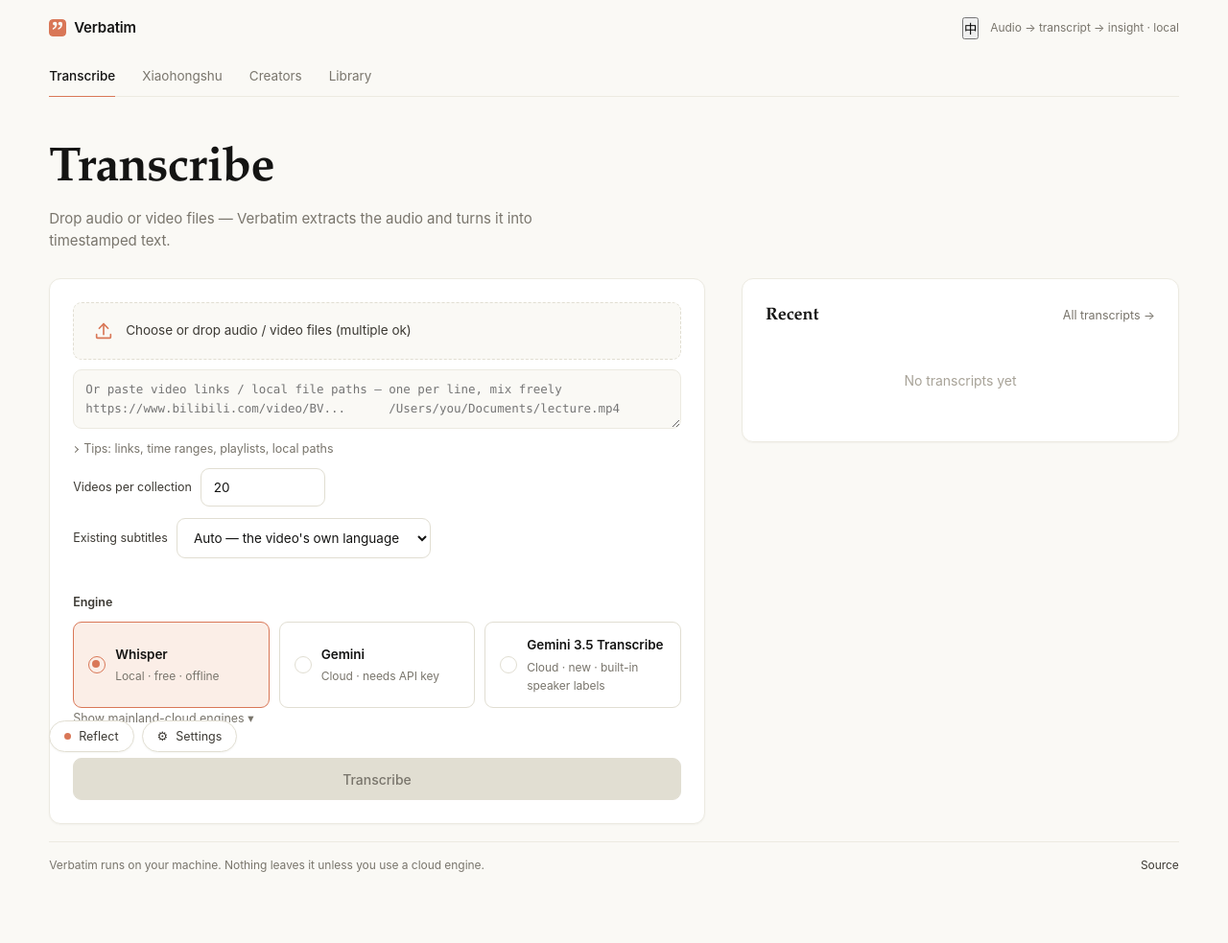
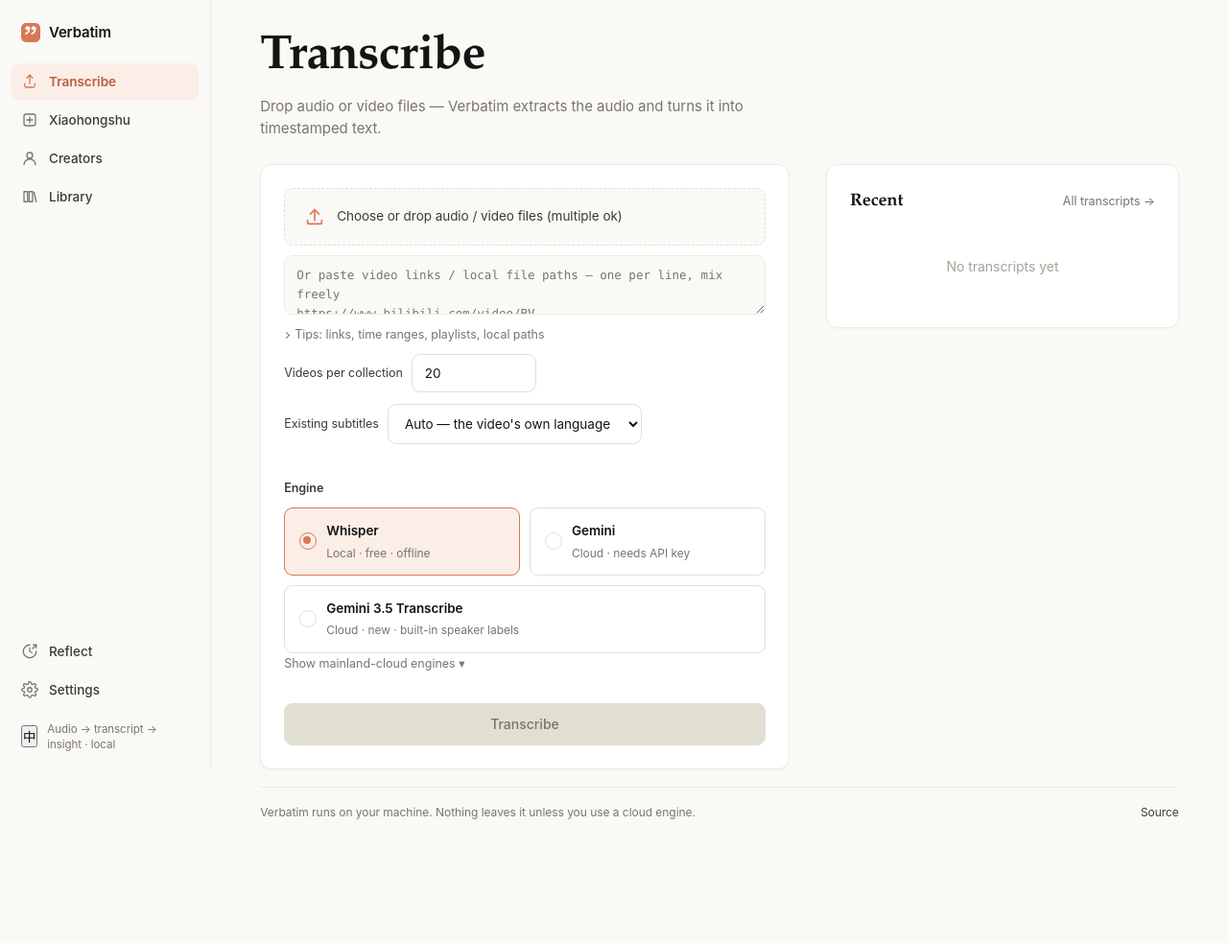
Before and after one commit to Kapozux/_Verbatim_, a Flask app: page / in a window 1280 px wide. Shown: the whole page at 96% size. After the commit the page ends 854 px from the top, so only its background shows below. Run offline with Flask 3, Linux system fonts and the light colour scheme; data that the repository does not hold is empty; some libraries are stand-ins or nearby versions.

Commit message:
App shell: left sidebar navigation, content fills the rest
Brand at the top of a sticky sidebar, the four sections below it,
Reflect / Settings / language at the bottom. The top tab strip and the
floating corner buttons are gone. Below 1080px the sidebar becomes a
top bar with the same items; below 700px the nav wraps.

Co-Authored-By: Claude Fable 5.1 <noreply@anthropic.com>

```diff
--- a/getAudio/static/style.css
+++ b/getAudio/static/style.css
@@ -24,8 +24,8 @@
   --gutter: clamp(16px, 4vw, 96px);      /* 顶栏、正文、页脚、角落按钮共用，左右边缘对齐 */
   --shell-w: 1800px;                      /* 唯一的宽度上限 */
   --col-gap: clamp(24px, 3vw, 56px);      /* 多栏栏间距 */
-  --fab-h: 64px;                          /* 左下角按钮行占用的高度，页脚给它让位 */
-  --footer-h: 104px;                      /* 页脚总高（含给角落按钮让出的底部空间）*/
+  --sidebar-w: clamp(220px, 15vw, 268px); /* 左侧导航栏宽度 */
+  --footer-h: 56px;                       /* 页脚高度（列表定高时扣掉）*/
   /* 视窗高度决定列表可见量：100vh − 列表顶部到页面顶部的距离（运行时量，写在元素的 --list-top 上）− 角落按钮行 */
   --list-top-fallback: 470px;
 }
@@ -957,18 +957,13 @@ body { display: flex; flex-direction: column; }
 
 /* 页脚：钉底，底部留出角落按钮的高度 */
 .site-footer {
-  margin-top: auto; padding: 14px 0 calc(var(--fab-h) + 8px); min-height: var(--footer-h);
+  margin-top: auto; padding: 16px 0 18px; min-height: var(--footer-h);
   border-top: 1px solid var(--line); font-size: 12px; color: var(--muted);
   display: flex; justify-content: space-between; gap: 16px; flex-wrap: wrap;
 }
 .site-footer a { color: var(--ink-soft); text-decoration: none; }
 .site-footer a:hover { color: var(--ink); }
 
-/* 角落按钮：左边缘 = 正文左边缘（外壳窄于视窗时按外壳算）*/
-.stats-fab {
-  left: max(var(--gutter), calc((100vw - var(--shell-w)) / 2 + var(--gutter)));
-  bottom: 16px;
-}
 
 /* 列表：按视窗高度定可见量，装不下在容器内滚 */
 /* 首屏填满：列表高度 = 视窗 − 列表顶部 − 页脚（页脚自身已含角落按钮的位置）− 卡片底边 */
@@ -1053,3 +1048,57 @@ body { display: flex; flex-direction: column; }
 .recent-list .history-item-actions { display: none; }
 .recent-list .history-item-name { font-size: 14px; }
 .recent-list .history-item-oneline { -webkit-line-clamp: 1; }
+
+
+/* ============================================================
+   应用外壳：左侧导航栏 + 内容区（导航贴边、品牌在顶、回顾/设置沉底）
+   ============================================================ */
+.app { display: grid; grid-template-columns: var(--sidebar-w) minmax(0, 1fr); min-height: 100vh; }
+.sidebar {
+  position: sticky; top: 0; height: 100vh; overflow: visible;
+  display: flex; flex-direction: column; gap: 4px;
+  padding: 18px 12px 16px; background: var(--paper); border-right: 1px solid var(--line);
+}
+.sb-brand { display: flex; align-items: center; gap: 9px; padding: 4px 10px 16px; font-size: 15px; font-weight: 600; letter-spacing: -.01em; color: var(--ink); }
+.sb-brand .logo { width: 20px; height: 20px; border-radius: 5px; }
+.sb-brand .demo-pill { margin-left: 4px; }
+.sb-nav { display: flex; flex-direction: column; gap: 2px; }
+.sidebar .nav-tab, .sb-item {
+  display: flex; align-items: center; gap: 11px; width: 100%; min-height: 38px;
+  padding: 8px 10px; margin: 0; border: 0; border-radius: var(--r-sm); background: none;
+  font-family: inherit; font-size: 13.5px; font-weight: 500; color: var(--ink-soft);
+  text-align: left; cursor: pointer; transition: background .15s ease, color .15s ease;
+}
+.sidebar .nav-tab svg, .sb-item svg { flex: none; color: var(--muted); }
+.sidebar .nav-tab:hover, .sb-item:hover { background: var(--card); color: var(--ink); }
+.sidebar .nav-tab.active { background: var(--coral-soft); color: var(--coral-deep); font-weight: 600; border-bottom: 0; }
+.sidebar .nav-tab.active svg { color: var(--coral); }
+.sb-tasks { position: relative; margin-top: 6px; }
+.sidebar .global-tasks { width: 100%; justify-content: flex-start; }
+.sidebar .global-tasks-pop { left: 0; top: calc(100% + 6px); }
+.sb-bottom { margin-top: auto; display: flex; flex-direction: column; gap: 2px; }
+.sb-foot { display: flex; align-items: center; gap: 10px; padding: 12px 10px 0; }
+.sb-foot .tagline { font-size: 11.5px; line-height: 1.4; color: var(--muted); }
+
+/* 内容区：只有一套 gutter；顶部不再有横向导航，主标题直接开始 */
+.content.container { padding: 0 var(--gutter); }
+.hero { padding: 34px 0 26px; }
+
+/* ---------- <1080：侧栏变成顶栏，导航横排 ---------- */
+@media (max-width: 1079.98px) {
+  .app { grid-template-columns: minmax(0, 1fr); }
+  .sidebar {
+    position: static; height: auto; flex-direction: row; flex-wrap: wrap; align-items: center;
+    gap: 4px 14px; padding: 10px var(--gutter); border-right: 0; border-bottom: 1px solid var(--line);
+  }
+  .sb-brand { padding: 4px 0; }
+  .sb-nav { flex-direction: row; flex: 1; gap: 2px; overflow-x: auto; }
+  .sidebar .nav-tab, .sb-item { width: auto; white-space: nowrap; }
+  .sb-tasks { margin-top: 0; }
+  .sb-bottom { margin-top: 0; flex-direction: row; align-items: center; }
+  .sb-foot { padding: 0; }
+  .sb-foot .tagline { display: none; }
+}
+@media (max-width: 700px) {
+  .sb-nav { flex-wrap: wrap; overflow: visible; }
+}
--- a/getAudio/templates/index.html
+++ b/getAudio/templates/index.html
@@ -10,31 +10,34 @@
     <link rel="stylesheet" href="/static/style.css?v={{ static_version }}">
 </head>
 <body>
-    <div class="container">
+    <div class="app">
+        <aside class="sidebar" id="sidebar">
+            <div class="sb-brand"><img class="logo" src="/static/logo.svg?v={{ static_version }}" alt="" width="20" height="20"><span>Verbatim</span>{% if demo %}<span class="demo-pill" data-i18n="nav.demo">Demo · sample library</span>{% endif %}</div>
+            <nav class="sb-nav">
+                <button class="nav-tab active" data-tab="transcribe" type="button"><svg viewBox="0 0 24 24" width="18" height="18" fill="none" stroke="currentColor" stroke-width="1.7" stroke-linecap="round" stroke-linejoin="round" aria-hidden="true"><path d="M12 3v12"/><path d="M8 7l4-4 4 4"/><path d="M5 15v3a2 2 0 0 0 2 2h10a2 2 0 0 0 2-2v-3"/></svg><span data-i18n="nav.transcribe">Transcribe</span></button>
+                <button class="nav-tab" data-tab="xhs" type="button"><svg viewBox="0 0 24 24" width="18" height="18" fill="none" stroke="currentColor" stroke-width="1.7" stroke-linecap="round" stroke-linejoin="round" aria-hidden="true"><rect x="4" y="4" width="16" height="16" rx="3"/><path d="M8 12h8"/><path d="M12 8v8"/></svg><span data-i18n="nav.xhs">Xiaohongshu</span></button>
+                <button class="nav-tab" data-tab="creators" type="button"><svg viewBox="0 0 24 24" width="18" height="18" fill="none" stroke="currentColor" stroke-width="1.7" stroke-linecap="round" stroke-linejoin="round" aria-hidden="true"><circle cx="12" cy="8" r="4"/><path d="M4 21a8 8 0 0 1 16 0"/></svg><span data-i18n="nav.creators">Creators</span></button>
+                <button class="nav-tab" data-tab="library" type="button"><svg viewBox="0 0 24 24" width="18" height="18" fill="none" stroke="currentColor" stroke-width="1.7" stroke-linecap="round" stroke-linejoin="round" aria-hidden="true"><path d="M4 5h5v14H4z"/><path d="M11 5h5v14h-5z"/><path d="M18 6l3 13"/></svg><span data-i18n="nav.library">Library</span></button>
+            </nav>
+            <div class="sb-tasks">
+                <button id="global-tasks" class="global-tasks hidden" type="button" data-i18n-title="nav.activeTasks">
+                    <span class="gt-spin">⟳</span><span id="global-tasks-count"></span>
+                </button>
+                <div id="global-tasks-pop" class="global-tasks-pop hidden"></div>
+            </div>
+            <div class="sb-bottom">
+                <button id="reflect-open" class="sb-item" type="button" data-i18n-title="reflect.open" title="Reflect"><svg viewBox="0 0 24 24" width="18" height="18" fill="none" stroke="currentColor" stroke-width="1.7" stroke-linecap="round" stroke-linejoin="round" aria-hidden="true"><path d="M12 3a9 9 0 1 0 9 9"/><path d="M12 7v5l3 2"/><path d="M17 3h4v4"/><path d="M21 3l-5 5"/></svg><span data-i18n="reflect.open">Reflect</span></button>
+                <button id="settings-open" class="sb-item" type="button" data-i18n-title="settings.title" title="Settings"><svg viewBox="0 0 24 24" width="18" height="18" fill="none" stroke="currentColor" stroke-width="1.7" stroke-linecap="round" stroke-linejoin="round" aria-hidden="true"><circle cx="12" cy="12" r="3"/><path d="M19.4 15a1.7 1.7 0 0 0 .3 1.8l.1.1a2 2 0 1 1-2.8 2.8l-.1-.1a1.7 1.7 0 0 0-1.8-.3 1.7 1.7 0 0 0-1 1.5V21a2 2 0 1 1-4 0v-.1a1.7 1.7 0 0 0-1.1-1.5 1.7 1.7 0 0 0-1.8.3l-.1.1a2 2 0 1 1-2.8-2.8l.1-.1a1.7 1.7 0 0 0 .3-1.8 1.7 1.7 0 0 0-1.5-1H3a2 2 0 1 1 0-4h.1a1.7 1.7 0 0 0 1.5-1.1 1.7 1.7 0 0 0-.3-1.8l-.1-.1a2 2 0 1 1 2.8-2.8l.1.1a1.7 1.7 0 0 0 1.8.3H9a1.7 1.7 0 0 0 1-1.5V3a2 2 0 1 1 4 0v.1a1.7 1.7 0 0 0 1 1.5 1.7 1.7 0 0 0 1.8-.3l.1-.1a2 2 0 1 1 2.8 2.8l-.1.1a1.7 1.7 0 0 0-.3 1.8V9a1.7 1.7 0 0 0 1.5 1H21a2 2 0 1 1 0 4h-.1a1.7 1.7 0 0 0-1.5 1z"/></svg><span data-i18n="settings.title">Settings</span></button>
+                <div class="sb-foot">
+                    <button id="ui-lang-toggle" class="stats-lang ui-lang-toggle" type="button" data-i18n-title="nav.langToggle">中</button>
+                    <span class="tagline" data-i18n="nav.tagline">Audio → transcript → insight · local</span>
+                </div>
+            </div>
+        </aside>
+    <div class="content container">
 
         <!-- ===== Main View ===== -->
         <div id="main-view">
-            <header>
-                <div class="topbar">
-                    <div class="brand"><img class="logo" src="/static/logo.svg?v={{ static_version }}" alt="" width="18" height="18">Verbatim{% if demo %}<span class="demo-pill" data-i18n="nav.demo">Demo · sample library</span>{% endif %}</div>
-                    <div class="topbar-right">
-                        <button id="global-tasks" class="global-tasks hidden" type="button"
-                                data-i18n-title="nav.activeTasks">
-                            <span class="gt-spin">⟳</span><span id="global-tasks-count"></span>
-                        </button>
-                        <button id="ui-lang-toggle" class="stats-lang ui-lang-toggle" type="button"
-                                data-i18n-title="nav.langToggle">中</button>
-                        <div class="tagline" data-i18n="nav.tagline">Audio → transcript → insight · local</div>
-                        <div id="global-tasks-pop" class="global-tasks-pop hidden"></div>
-                    </div>
-                </div>
-                <nav class="main-nav">
-                    <button class="nav-tab active" data-tab="transcribe" data-i18n="nav.transcribe">Transcribe</button>
-                    <button class="nav-tab" data-tab="xhs" data-i18n="nav.xhs">Xiaohongshu</button>
-                    <button class="nav-tab" data-tab="creators" data-i18n="nav.creators">Creators</button>
-                    <button class="nav-tab" data-tab="library" data-i18n="nav.library">Library</button>
-                </nav>
-            </header>
 
             <!-- ===== Tab: Transcribe ===== -->
             <section id="tab-transcribe" class="tab-panel active">
@@ -465,6 +468,7 @@
         </footer>
 
     </div>
+    </div><!-- /.app -->
 
     <!-- ===== Settings modal (two-pane, Claude-style) ===== -->
     <div id="settings-overlay" class="settings-overlay hidden">
@@ -708,18 +712,6 @@
         </div>
     </div>
 
-    <!-- ===== 左下角按钮行 ===== -->
-    <div id="stats-fab" class="stats-fab">
-        <div class="fab-row">
-            <button id="reflect-open" class="stats-toggle" data-i18n-title="reflect.open" title="Reflect">
-                <span class="stats-dot"></span><span data-i18n="reflect.open">Reflect</span>
-            </button>
-            <button id="settings-open" class="stats-toggle" data-i18n-title="settings.title" title="Settings">
-                <span class="fab-gear">⚙</span><span data-i18n="settings.title">Settings</span>
-            </button>
-        </div>
-    </div>
-
     <script src="/static/i18n.js?v={{ static_version }}"></script>
     <script src="/static/app.js?v={{ static_version }}"></script>
 </body>
```
